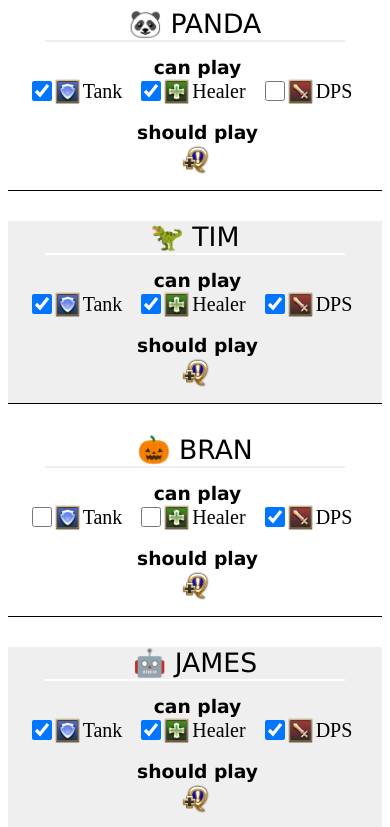
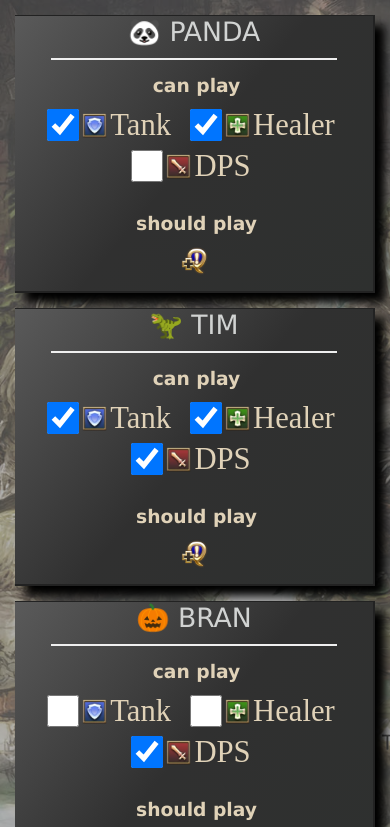
Before and after one commit to willia4/electriclemur-v4-jw-shortcuts-home, a plain HTML site: page jobs.html in a window 390 px wide. Shown: the top 827 px of the page. Drawn offline with Linux system fonts and the light colour scheme.

Commit message:
Sprinkle some CSS on things

```diff
--- a/jobs.html
+++ b/jobs.html
@@ -91,7 +91,15 @@
          * @param {Element} player
          * @param {string} answerHtml
          */
-        function setPlayerAnswer(player, answerHtml) {
+        function setPlayerAnswer(player, answerHtml, playerClass) {
+          player.classList.remove("job-tank");
+          player.classList.remove("job-healer");
+          player.classList.remove("job-dps");
+
+          if (playerClass) {
+            player.classList.add(playerClass);
+          }
+
           const answer = player.querySelector("div.answer");
           answer.innerHTML = answerHtml;
         }
@@ -104,12 +112,15 @@
           for(const player of party.keys()) {
             const role = party.get(player);
             const roleIcon = getRoleIcon(role);
+
+            let playerClass = 'job-' + role;
+
             if (roleIcon) {
               let html = '<span class="good"><img src="' + roleIcon + '">' + role + '</span>';
-              setPlayerAnswer(player, html);
+              setPlayerAnswer(player, html, playerClass);
             }
             else {
-              setPlayerAnswer(player, '<span class="error">Could not find role icon for ' + role + '</span>')
+              setPlayerAnswer(player, '<span class="error">Could not find role icon for ' + role + '</span>', playerClass)
             }
           }
         }
@@ -172,27 +183,86 @@
             displayParty(randomArrayEntry(legalParties));
           }
           else {
-            players.forEach(p => setPlayerAnswer(p, '<span class="error">Invalid Config</span>'));
+            players.forEach(p => setPlayerAnswer(p, '<span class="error"><img src="ff14_locked_quest.png">Invalid</span>'));
           }
         })
       });
     </script>
 
     <style type="text/css">
+      body {
+        height: auto;
+        min-height: 100%;
+        min-height: 100vh;
+        margin: 0;
+        padding: 0;
+        overflow-y: scroll;
+
+      }
+
+      div#background-image {
+        background: url("ff14_bg.jpg");
+        background-size: cover;
+        background-repeat: repeat;
+        height: 100%;
+        filter: blur(0px) opacity(75%) saturate(60%) brightness(60%);
+        position: fixed;
+        left: 0;
+        top: 0;
+        bottom: 0;
+        right: 0;
+
+      }
+
       main {
         display: flex;
         flex-wrap: wrap;
         width: 100%;
+
+        z-index: 2;
+        position: absolute;
+        top: 40px;
+        left: 40px;
       }
 
       .player {
         display: inline-block;
         margin-left: 30px;
-        margin-right: 30px;
-        margin-bottom: 30px;
-        min-width: 20vw;
-        border-left: solid 1px #000000;
-        border-bottom: solid 1px #000000;
+        margin-right: 60px;
+        margin-bottom: 60px;
+        width: 250px;
+
+        border-left: solid 1px #222222;
+        border-bottom: solid 2px #222222;
+        border-right: solid 2px #222222;
+        border-top: solid 1px #222222;
+        color: #e0d2b8;
+
+        background: rgb(90,90,90);
+        background: linear-gradient(130deg, rgba(90,90,90,1) 0%, rgba(48,48,48, 1) 50%, rgba(46,48,47,1) 100%);
+
+        filter: drop-shadow(10px 10px 5px #000000);
+        padding-top: 5px;
+        padding-bottom: 5px;
+        padding-left: 5px;
+      }
+
+      .player.job-tank {
+        color: white;
+        background: rgb(42,55,121);
+        background: linear-gradient(130deg, rgba(42,55,121,1) 0%, rgba(52,68,150,1) 100%);
+      }
+
+      .player.job-healer {
+        color: white;
+        background: rgb(49,83,39);
+        background: linear-gradient(130deg, rgba(49,83,39,1) 0%, rgba(72,123,57,1) 100%);
+      }
+
+      .player.job-dps {
+        color: white;
+        background: rgb(89,40,41,1);
+        background: linear-gradient(130deg, rgba(89,40,41,1) 0%, rgba(100,46,47,1) 100%);
       }
 
       header {
@@ -201,10 +271,12 @@
         font-family: Verdana, Geneva, Tahoma, sans-serif;
         text-transform: uppercase;
         margin-bottom: 15px;
+        padding-bottoM: 10px;
         border-bottom: solid 2px #efefef;
         width: 80%;
         margin-left: auto;
         margin-right: auto;
+        color: #d1d3d2;
       }
 
       section {
@@ -254,7 +326,7 @@
         font-weight: bold;
       }
 
-      div.answer span.good {
+      div.answer span.good, div.answer span.error {
         display: flex;
         align-items: center;
         text-transform: uppercase;
@@ -266,8 +338,15 @@
         margin-right: 3px;
       }
 
+      div.answer span.error img {
+        max-width: 32px;
+        width: 32px;
+        margin-right: 2px;
+      }
+
       #button-container {
         flex-basis: 100%;
+        width: 100%;
         text-align: center;
         margin-top: 30px;
       }
@@ -275,22 +354,37 @@
       #button-container button {
         font-size: 15pt;
         padding: 15px;
+        width: 80%;
+        height: 128px;
+
+        background: rgb(90,90,90);
+        background: linear-gradient(130deg, rgba(90,90,90,1) 0%, rgba(48,48,48, 1) 50%, rgba(46,48,47,1) 100%);
+        color: white;
+        font-weight: bold;
+
+        border-radius: 32px;
+        border: 0;
+        filter: drop-shadow(10px 10px 5px #000000);
       }
 
       @media only screen and (max-width: 600px) {
+        main {
+          position: absolute;
+          top: 0;
+          left: 0;
+          bottom: 0;
+          right: 0;
+          width: 100%;
+        }
+
         .player {
           width: 100%;
           border-left: 0px;
-          margin-left: 0px;
-          margin-right: 0px;
-        }
-
-        .player:nth-child(even) {
-          background-color: #efefef;
-        }
-
-        .player:nth-child(even) header {
-          border-bottom-color: #ffffff;
+          margin-left: 15px;
+          margin-right: 15px;
+          margin-top: 15px;
+          margin-bottom: 0px;
+          padding: 0;
         }
 
         section.roles {
@@ -304,7 +398,6 @@
           flex-basis: 100%;
           width: 100%;
           margin-top: 0px;
-          margin-bottom: 0px;
           text-align: center;
         }
 
@@ -312,12 +405,16 @@
           display: inline;
           margin-right: 15px;
           margin-bottom: 0px;
-          font-size: 15pt;
+          font-size: 23pt;
         }
 
-        div.job input {
-          width: 20px;
-          height: 20px;
+       div.job input {
+          width: 32px;
+          height: 32px;
+        }
+
+        section h3 {
+          margin-bottom: 10px;
         }
 
         section.answer-section {
@@ -325,12 +422,12 @@
         }
 
         section.answer-section h3 {
-          margin-top: 0px;
-          margin-bottom: 0px;
+          margin-top: 10px;
         }
 
         section.answer-section div.answer {
           margin-top: 0px;
+          font-size: 23pt;
         }
 
         div#button-container {
@@ -341,6 +438,8 @@
   </head>
 
   <body>
+    <div id="background-image"></div>
+
     <main>
       <div class="player" id="panda">
         <header>🐼 Panda</header>
```
Also changed, not shown: ff14_bg.jpg (added), ff14_locked_quest.png (added).
